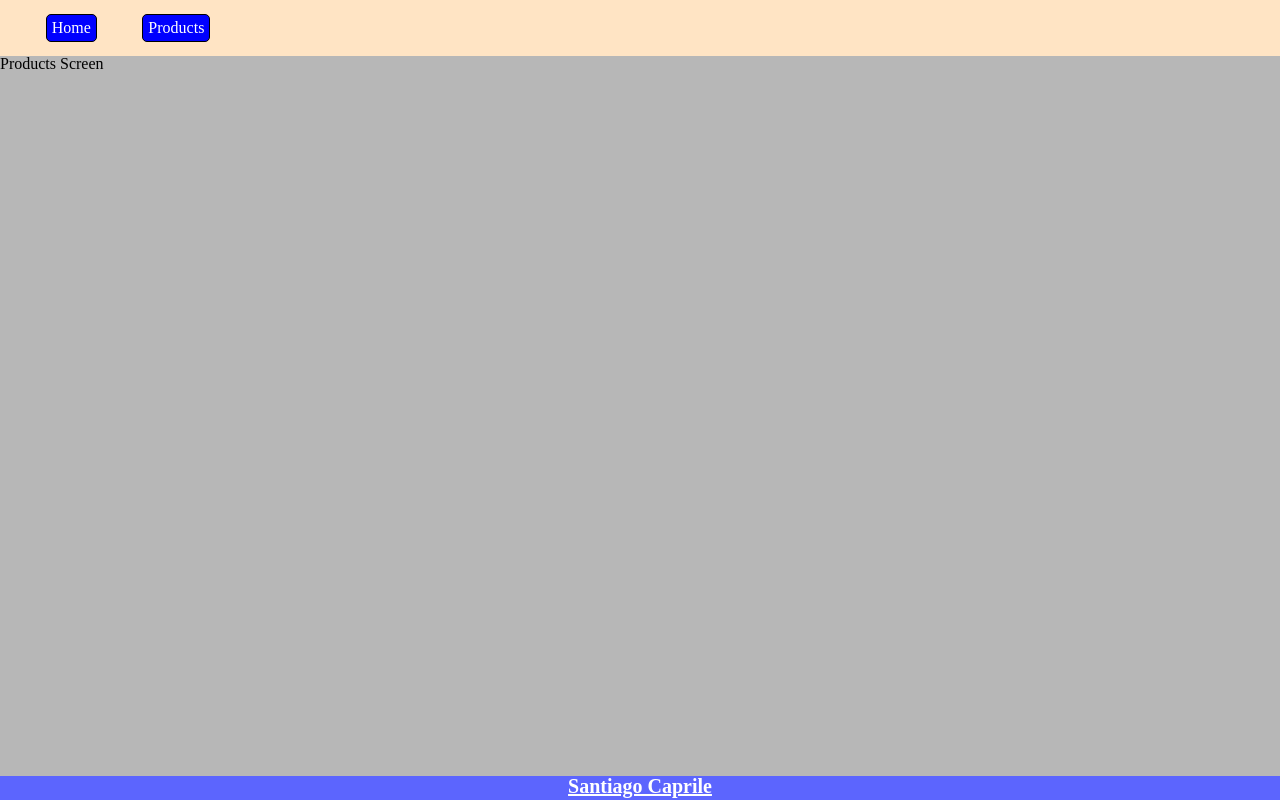
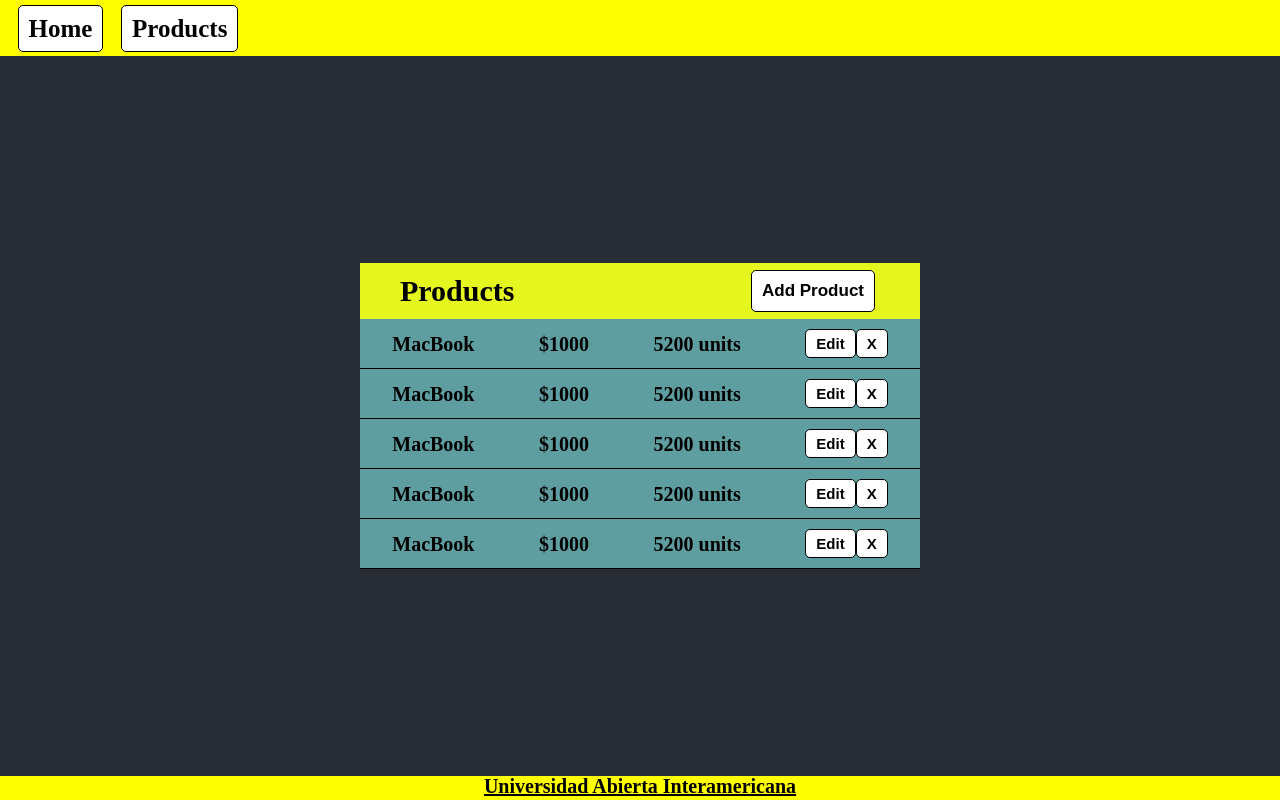
Before and after one commit to SantiagoCaprile/MCGA-2022-Segundo-Parcial, a React (Create React App) app: page /products in a window 1280 px wide. Built offline with nearby package versions, Linux system fonts and the light colour scheme.

Commit message:
Se mejoraron los estilos y se agregó para visualizar los productos de de manera hardcodeada

```diff
--- a/src/components/Layout/index.jsx
+++ b/src/components/Layout/index.jsx
@@ -15,7 +15,7 @@ const Layout = ({children}) => {
             {children}
         </div>
         <footer className={styles.footer}>
-            <p>Santiago Caprile</p>
+            <p>Universidad Abierta Interamericana</p>
         </footer>
     </div>
   );
--- a/src/components/Layout/layout.module.css
+++ b/src/components/Layout/layout.module.css
@@ -3,22 +3,27 @@
     align-items: center;
     justify-content: space-between;
     width: 100%;
-    height: 7vh;
-    background-color: bisque;
+    min-height: 7vh;
+    height: 7%;
+    background-color: yellow;
 }
 
 .buttons{
-    background-color: blue;
+    background-color: white;
+    color: black;
+    font-weight: bold;
+    font-size: 25px;
+    border: 1px solid black;
+    border-radius: 5px;
+    padding: 10px;
+    text-decoration: none;
+    transition: 0.3s;
+}
+.buttons:hover{
+    background-color: rgb(38, 36, 36);
     color: white;
     border: 1px solid black;
-    border-radius: 5px;
-    padding: 5px;
-    text-decoration: none;
-}
-.buttons:hover{
-    background-color: white;
-    color: blue;
-    border: 1px solid blue;
+    transition: 0.3s;
 }
 
 .options {
@@ -29,15 +34,15 @@
 }
 
 .content {
-    background-color: rgb(183, 183, 183);
-    height: 90vh;
+    background-color: #282c34;
+    min-height: 90vh;
 }
 
 .footer {
-    background-color: rgb(92, 101, 254);
+    background-color: yellow;
     height: 3vh;
     text-align: center;
-    color: white;
+    color: black;
     font-weight: bold;
     text-decoration: underline;
     font-size: 20px;
--- /dev/null
+++ b/src/components/ProductItem/index.jsx
@@ -0,0 +1,18 @@
+import React from 'react'
+import styles from './productItem.module.css'
+
+const ProductItem = () => {
+  return (
+    <div className={styles.item}>
+        <p>MacBook</p>
+        <p>$1000</p>
+        <p>5200 units</p>
+        <div className={styles.options}>
+            <button className={styles.buttons}>Edit</button>
+            <button className={styles.buttons}>X</button>
+        </div>
+    </div>
+  );
+}
+
+export default ProductItem
--- /dev/null
+++ b/src/components/ProductItem/productItem.module.css
@@ -0,0 +1,33 @@
+.item{
+    display: flex;
+    flex-direction: row;
+    width: 70vh;
+    padding: 10px 0px;
+    justify-content: space-around;
+    background-color:cadetblue;
+    font-size: 20px;
+    font-weight: bold;
+    align-items: center;
+    border-bottom: 1px solid black;
+}
+.item:hover{
+    background-color: rgb(38, 36, 36);
+    color: white;
+    transition: 0.3s;
+}
+
+.buttons{
+    padding: 5px 10px;
+    border: 1px solid black;
+    border-radius: 5px;
+    background-color: white;
+    cursor: pointer;
+    font-weight: bold;
+    font-size: 15px;
+    transition: 0.3s;
+}
+.buttons:hover{
+    background-color: rgb(38, 36, 36);
+    color: white;
+    transition: 0.3s;
+}
--- a/src/screens/Home/home.module.css
+++ b/src/screens/Home/home.module.css
@@ -3,10 +3,9 @@
   flex-direction: column;
   align-items: center;
   justify-content: space-evenly;
-  height: 100%;
-  background-color: #282c34;
   color: white;
-  font-size: 30px
+  font-size: 30px;
+  height: 90vh;
 }
 
 .title {
--- a/src/screens/Products/index.jsx
+++ b/src/screens/Products/index.jsx
@@ -1,12 +1,23 @@
 import React from 'react'
-// import { Link } from 'react-router-dom'
+import styles from './products.module.css'
+import ProductItem from '../../components/ProductItem'
 
 
 const Products = () => {
 
   return (
-        <div>
-          <h2>Products Screen</h2>
+        <div className={styles.container}>
+            <div className={styles.header}>
+                <h1 className={styles.title}>Products</h1>
+                <button className={styles.buttons}>Add Product</button>
+            </div>
+            <div className={styles.list}>
+                <ProductItem />
+                <ProductItem />
+                <ProductItem />
+                <ProductItem />
+                <ProductItem />
+            </div>
         </div>
   )
 }
--- /dev/null
+++ b/src/screens/Products/products.module.css
@@ -0,0 +1,48 @@
+.container{
+    display: flex;
+    flex-direction: column;
+    align-items: center;
+    justify-content: center;
+    width: 100%;
+    min-height: 90vh;
+}
+
+.title{
+    font-size: 30px;
+    font-weight: bold;
+    margin: 10px 0px;
+}
+
+.header{
+    display: flex;
+    align-items: center;
+    justify-content: space-between;
+    padding: 0px 5vh;
+    width: 60vh;
+    height: 7vh;
+    background-color: rgb(229, 247, 30);
+}
+
+.buttons{
+    padding: 10px;
+    border: 1px solid black;
+    border-radius: 5px;
+    background-color: white;
+    cursor: pointer;
+    margin: 0px 5px;
+    font-weight: bold;
+    font-size: 17px;
+    transition: 0.3s;
+}
+.buttons:hover{
+    background-color: rgb(38, 36, 36);
+    color: white;
+    transition: 0.3s;
+}
+
+.list{
+    display: flex;
+    flex-direction: column;
+    justify-content: space-between;
+    margin: 0 -10px;
+}
```
Also changed, not shown: public/delete_icon.svg (added).
